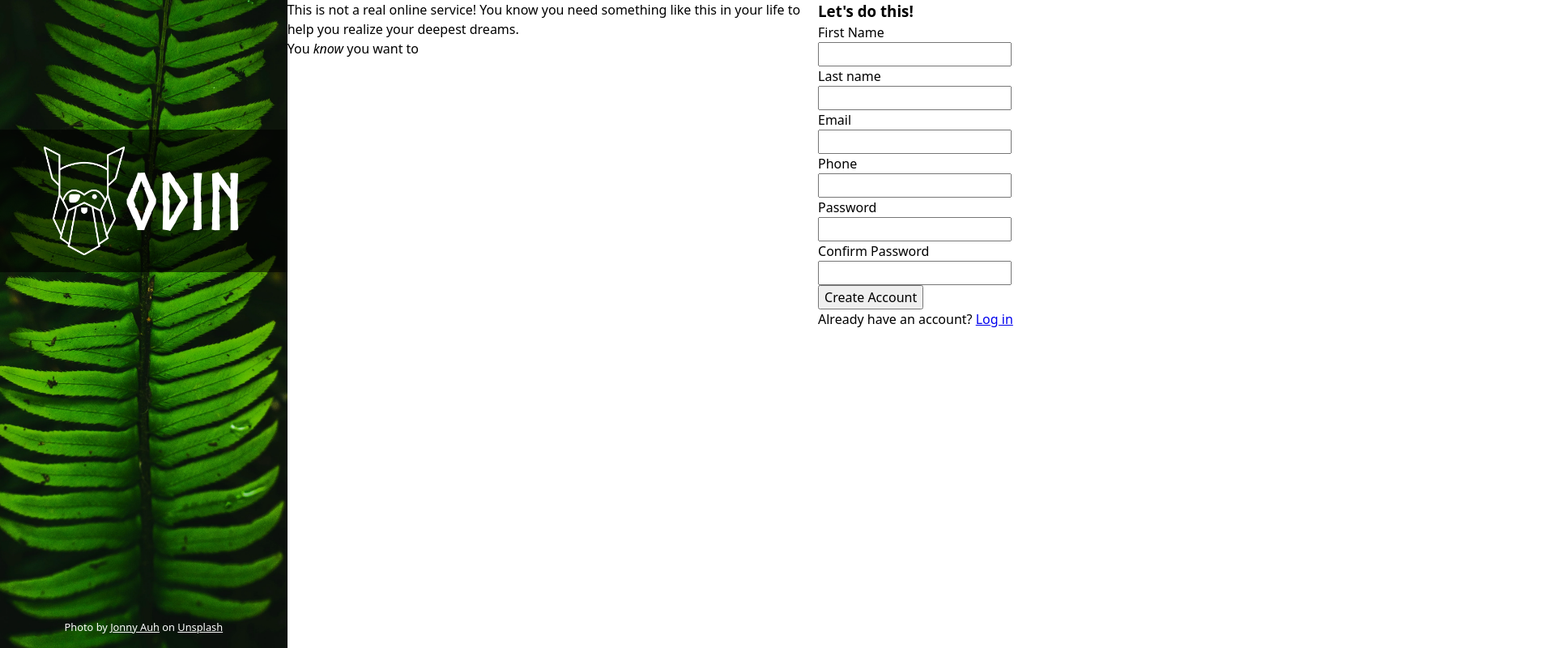
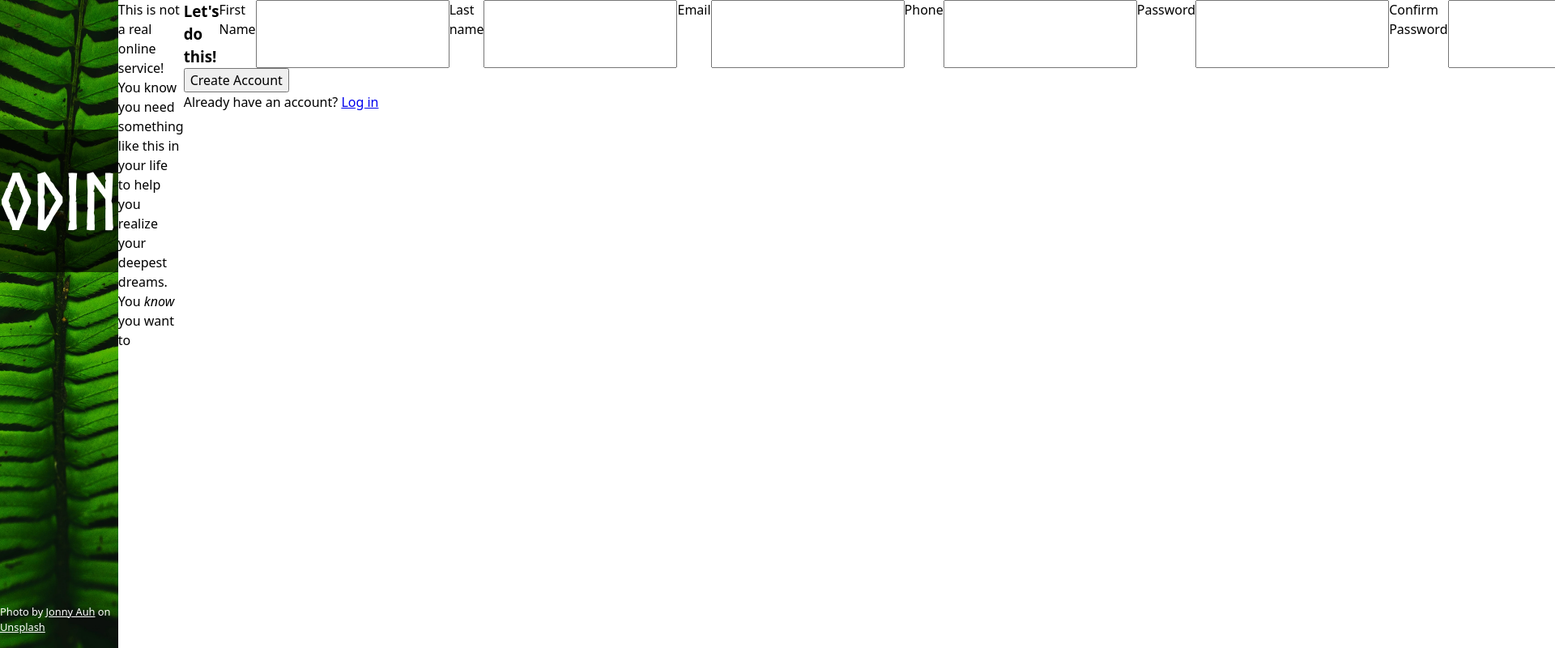
Before and after one commit to educanales/odin-sign-up-form, a plain HTML site: page index.html in a window 1280 px wide. Shown: the top 800 px of the page at 81% size, 1920 px wide, since content can reach past the window. Drawn offline with Linux system fonts and the light colour scheme.

Commit message:
Add flex and column classes to the form containers

```diff
--- a/index.html
+++ b/index.html
@@ -7,7 +7,7 @@
     <link rel="stylesheet" href="styles.css" />
   </head>
   <body class="flex">
-    <section class="sidebar flex">
+    <section class="sidebar flex column">
       <div class="logo-container flex">
         <div class="logo">
           <img src="./images/odin-logo.png" alt="odin logo" />
@@ -28,7 +28,7 @@
       </p>
     </section>
 
-    <section class="form-side flex">
+    <section class="form-side flex column">
       <div class="text">
         <p>
           This is not a real online service! You know you need something like
@@ -38,35 +38,35 @@
       </div>
 
       <form>
-        <div class="form-wrapper">
+        <div class="form-wrapper flex column">
           <h3>Let's do this!</h3>
 
-          <div class="input-row">
-            <div>
+          <div class="input-row flex">
+            <div class="flex column">
               <label for="firstname">First Name</label>
               <input type="text" name="firstname" id="firstname" required />
             </div>
-            <div>
+            <div class="flex column">
               <label for="lastname">Last name</label>
               <input type="text" name="lastname" id="lastname" required />
             </div>
           </div>
-          <div class="input-row">
-            <div>
+          <div class="input-row flex">
+            <div class="flex column">
               <label for="email">Email</label>
               <input type="email" name="email" id="email" required />
             </div>
-            <div>
+            <div class="flex column">
               <label for="phone">Phone</label>
               <input type="tel" name="phone" id="phone" />
             </div>
           </div>
-          <div class="input-row">
-            <div>
+          <div class="input-row flex">
+            <div class="flex column">
               <label for="password">Password</label>
               <input type="password" name="password" id="password" required />
             </div>
-            <div>
+            <div class="flex column">
               <label for="confirmpassword">Confirm Password</label>
               <input
                 type="password"
```
